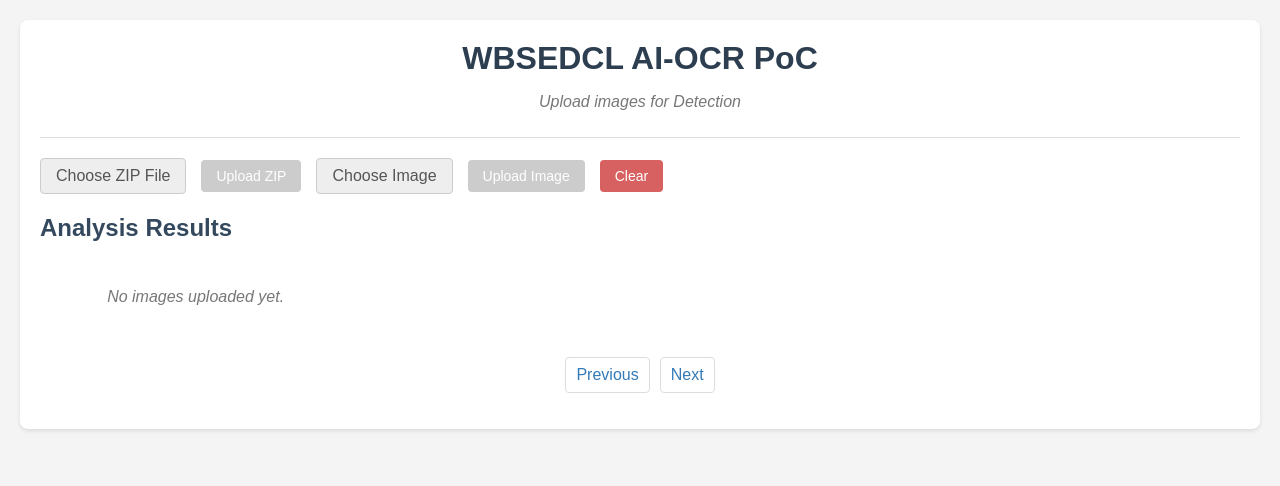
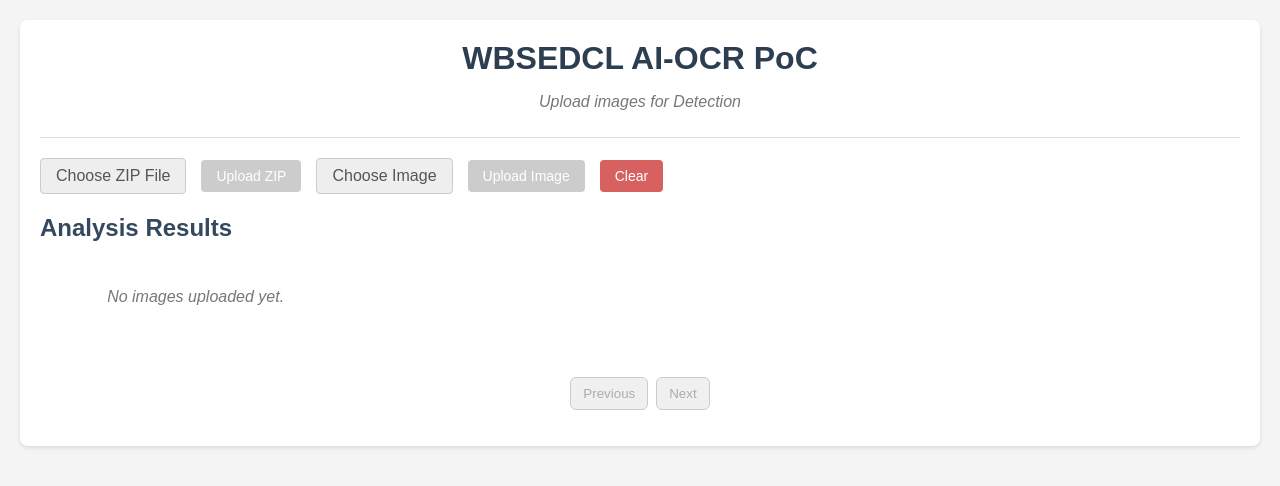
Before and after one commit to Payfinix-Kiran/ocr-readings-frontend, a React (Create React App) app: page / in a window 1280 px wide. Shown: the top 486 px of the page. Built offline with nearby package versions, Linux system fonts and the light colour scheme.

Commit message:
added changes in uploadimages function

```diff
--- a/src/Dashboard.css
+++ b/src/Dashboard.css
@@ -175,7 +175,7 @@ html a[target="_blank"]:after {
 
 .image-grid {
   display: grid;
-  grid-template-columns: repeat(4, 1fr); /* 4 images per row */
+  grid-template-columns: repeat(auto-fill, minmax(250px, 1fr)); /* 4 images per row */
   gap: 15px;
   padding: 15px;
 }
--- a/src/components/AdminDashboard.js
+++ b/src/components/AdminDashboard.js
@@ -21,6 +21,10 @@ export default function Dashboard() {
     // Update totalPages whenever images changes
     setTotalPages(Math.ceil(images.length / imagesPerPage));
   }, [images, imagesPerPage]);
+
+  useEffect(() => {
+    window.scrollTo({ top: 0, behavior: "smooth" });
+  }, [currentPage]);
 
   const handleFileChange = (event) => {
     setFile(event.target.files[0]);
@@ -51,43 +55,52 @@ export default function Dashboard() {
 
       setTotalImages(imageFiles.length);
 
-      // Split into chunks of 12
       const chunkSize = 12;
       const chunks = [];
       for (let i = 0; i < imageFiles.length; i += chunkSize) {
         chunks.push(imageFiles.slice(i, i + chunkSize));
       }
 
-      // Upload each mini-ZIP chunk
-      for (let chunkIndex = 0; chunkIndex < chunks.length; chunkIndex++) {
-        const chunk = chunks[chunkIndex];
+      // Function to upload a single chunk zip
+      const uploadChunk = async (chunk, index) => {
+        const chunkZip = new JSZip();
 
-        const chunkZip = new JSZip();
-        chunk.forEach((entry) => {
-          chunkZip.file(entry.name, entry.async("blob"));
-        });
+        // Load all files into this chunk zip
+        await Promise.all(
+          chunk.map(async (entry) => {
+            const blob = await entry.async("blob");
+            chunkZip.file(entry.name, blob);
+          })
+        );
 
         const blobContent = await chunkZip.generateAsync({ type: "blob" });
         const chunkFormData = new FormData();
-        const chunkFileName = `chunk_${chunkIndex + 1}.zip`;
+        const chunkFileName = `chunk_${index + 1}.zip`;
+
         chunkFormData.append(
           "file",
           new File([blobContent], chunkFileName, { type: "application/zip" })
         );
 
+        try {
           const response = await uploadImages(chunkFormData, "upload-images");
-        const chunkResults = (await response?.data?.results) || [];
+          const chunkResults = response?.data?.results || [];
+          setImages((prev) => [...prev, ...chunkResults]);
+          setProcessedCount((prev) => prev + chunk.length);
+        } catch (error) {
+          console.error(`Error uploading chunk ${index + 1}:`, error);
+        }
+      };
 
-        setImages((prev) => [...prev, ...chunkResults]);
-        setProcessedCount((prev) => prev + chunk.length); // Append results
-      }
+      // Upload all chunks in parallel
+      await Promise.allSettled(
+        chunks.map((chunk, index) => uploadChunk(chunk, index))
+      );
     } catch (error) {
       console.error("Error uploading file:", error);
       alert("Upload failed. Please check your file and try again.");
     } finally {
       setLoading(false);
-      // setProcessedCount(0);
-      // setTotalImages(0);
       setFile(null);
     }
   };
@@ -150,39 +163,44 @@ export default function Dashboard() {
 
   const convertToExcelData = () => {
     const excelData = images.map((image) => {
+      const reading1 = image?.ocr_reading_result_1?.reading_1 || "";
+      const confidence1 = image?.ocr_reading_result_1?.confidence_1 || "";
+
+      const reading2 = image?.ocr_reading_result_2?.reading_2 || "";
+      const confidence2 = image?.ocr_reading_result_2?.confidence_2 || "";
+      const readingLabel = image?.ocr_reading_result_2?.label || "";
+
+      const isValidReading2 =
+        reading2 !== "NOT_FOUND" &&
+        reading2 !== reading1 &&
+        /^\d{1,8}$/.test(reading2);
+
       return {
-        "Image URL": image.image_url,
+        "Image URL": image?.image_url,
         "Serial Number Reading":
-          image.serial_number_result.reading === "NOT_FOUND"
+          image?.serial_number_result?.reading === "NOT_FOUND"
             ? ""
-            : image.serial_number_result.reading,
-        "Meter Reading 1":
-          image.ocr_reading_result_1.reading_1 === "NOT_FOUND"
+            : image?.serial_number_result?.reading || "",
+        "Meter Reading 1": reading1 === "NOT_FOUND" ? "" : reading1,
+        "Confidence Score 1":
+           formatConfidence(confidence1) === "N/A" ||  formatConfidence(confidence1) === "NOT_FOUND"
             ? ""
-            : image.ocr_reading_result_1.reading_1,
-        "Confidence Score 1":
-          image.ocr_reading_result_1.confidence_1 === "N/A"
-            ? ""
-            : image.ocr_reading_result_1.confidence_1,
-        "Meter Reading 2":
-          image.ocr_reading_result_2.reading_2 === "NOT_FOUND"
-            ? ""
-            : image.ocr_reading_result_2.reading_2,
+            :  formatConfidence(confidence1),
+        "Meter Reading 2": isValidReading2 ? reading2 : "",
         "Confidence Score 2":
-          image.ocr_reading_result_2.confidence_2 === "NOT_FOUND"
-            ? ""
-            : image.ocr_reading_result_2.confidence_2,
+          isValidReading2 &&
+          confidence2 !== "NOT_FOUND" &&
+          formatConfidence(confidence2) !== "N/A"
+            ? formatConfidence(confidence2)
+            : "",
         "Parameter Detected":
-          image.ocr_reading_result_2.label === "UNKNOWN" ||
-          image.ocr_reading_result_2.label === ""
-            ? ""
-            : image.ocr_reading_result_2.label,
-        "Spoof Confidence Score": image.spoof_result.confidence_score,
-        "Spoof Result": image.spoof_result.result,
-        "Spoof Reason": image.spoof_result.reason,
-        // Add more fields as needed
+          readingLabel === "UNKNOWN" || readingLabel === "" ? "" : readingLabel,
+        "Spoof Confidence Score": image?.spoof_result?.confidence_score || "",
+        "Spoof Result": image?.spoof_result?.result || "",
+        "Spoof Reason": image?.spoof_result?.reason || "",
       };
     });
+
     return excelData;
   };
 
@@ -283,16 +301,6 @@ export default function Dashboard() {
         )}
       </section>
 
-      {/* {loading && totalImages > 0 && (
-        <div className="modal">
-          <div className="modal-content">
-            <div className="modal-message">
-              Images are processing please wait...
-            </div>
-          </div>
-        </div>
-      )} */}
-
       {modalImage && (
         <div className="modal">
           <div className="modal-content">
@@ -330,76 +338,84 @@ export default function Dashboard() {
           ) : (
             currentImages.map((image) => (
               <div
-                key={image.image_url || "singleImage"}
+                key={image?.image_url || "singleImage"}
                 className="image-card"
               >
                 {" "}
                 {/* Dynamic Key */}
                 <img
-                  src={image.image_url}
+                  src={image?.image_url}
                   alt="Uploaded"
                   className="image-thumbnail"
                   onClick={() => setModalImage(image)}
                 />
+                {image?.ocr_reading_result_1 && image?.ocr_reading_result_2 && (
                   <div className="image-details">
-                  {/* Meter Reading */}
+                    {/* Meter Reading 1 */}
                     <p>
                       <span className="detail-label">Meter Reading 1:</span>{" "}
-                    {image.ocr_reading_result_1.reading_1 !== "NOT_FOUND" &&
+                      {image?.ocr_reading_result_1?.reading_1 !== "NOT_FOUND" &&
                       formatConfidence(
-                      image.ocr_reading_result_1.confidence_1
+                        image?.ocr_reading_result_1?.confidence_1
                       ) !== "N/A"
                         ? `${
-                          image.ocr_reading_result_1.reading_1
+                            image.ocr_reading_result_1?.reading_1
                           } (${formatConfidence(
-                          image.ocr_reading_result_1.confidence_1
+                            image.ocr_reading_result_1?.confidence_1
                           )})`
                         : ""}
                     </p>
 
+                    {/* Meter Reading 2 */}
                     <p>
                       <span className="detail-label">Meter Reading 2:</span>{" "}
-                    {image.ocr_reading_result_2.reading_2 !== "NOT_FOUND" &&
+                      {image?.ocr_reading_result_2?.reading_2 !== "NOT_FOUND" &&
+                      image?.ocr_reading_result_2?.reading_2 !==
+                        image?.ocr_reading_result_1?.reading_1 &&
+                      image?.ocr_reading_result_2?.reading_2?.length <= 8 &&
                       formatConfidence(
-                      image.ocr_reading_result_2.confidence_2
+                        image?.ocr_reading_result_2?.confidence_2
                       ) !== "N/A"
                         ? `${
-                          image.ocr_reading_result_2.reading_2
+                            image?.ocr_reading_result_2?.reading_2
                           } (${formatConfidence(
-                          image.ocr_reading_result_2.confidence_2
+                            image?.ocr_reading_result_2?.confidence_2
                           )})`
                         : ""}
                     </p>
 
-                  {/* Meter Serial Number */}
+                    {/* Parameter */}
                     <p>
                       <span className="detail-label">Parameter:</span>{" "}
-                    {image.ocr_reading_result_2.label !== "UNKNOWN"
-                      ? image.ocr_reading_result_2.label
-                      : ""}
-                  </p>
-                  <p>
-                    <span className="detail-label">Meter Serial:</span>{" "}
-                    {image.serial_number_result.reading !== "NOT_FOUND"
-                      ? image.serial_number_result.reading
+                      {image?.ocr_reading_result_2?.label !== "UNKNOWN"
+                        ? image?.ocr_reading_result_2?.label
                         : ""}
                     </p>
 
-                  {/* Is Image a Spoof */}
+                    {/* Meter Serial */}
+                    <p>
+                      <span className="detail-label">Meter Serial:</span>{" "}
+                      {image?.serial_number_result?.reading !== "NOT_FOUND"
+                        ? image?.serial_number_result?.reading
+                        : ""}
+                    </p>
+
+                    {/* Spoof Detection */}
                     <p>
                       <span className="detail-label">Is Image a Spoof:</span>{" "}
-                    {image.spoof_result.result === "Spoofed"
+                      {image?.spoof_result?.result === "Spoofed"
                         ? `Yes (${image.spoof_result.confidence_score}%)`
-                      : `No (${image.spoof_result.confidence_score}%)`}
+                        : `No (${image?.spoof_result?.confidence_score}%)`}
                     </p>
                   </div>
+                )}
               </div>
             ))
           )}
         </div>
         <Pagination
           imagesPerPage={imagesPerPage}
-          totalImages={images.length}
+          totalImages={images?.length}
           paginate={paginate}
           currentPage={currentPage}
           totalPages={totalPages} // Pass totalPages
@@ -422,46 +438,121 @@ const Pagination = ({
   currentPage,
   totalPages,
 }) => {
-  const pageNumbers = [];
+  const getPageNumbers = () => {
+    const maxVisible = 5;
+    const pages = [];
 
-  for (let i = 1; i <= Math.ceil(totalImages / imagesPerPage); i++) {
-    pageNumbers.push(i);
+    if (totalPages <= maxVisible) {
+      for (let i = 1; i <= totalPages; i++) pages.push(i);
+    } else {
+      if (currentPage <= 3) {
+        pages.push(1, 2, 3, 4, '...', totalPages);
+      } else if (currentPage >= totalPages - 2) {
+        pages.push(
+          1,
+          '...',
+          totalPages - 3,
+          totalPages - 2,
+          totalPages - 1,
+          totalPages
+        );
+      } else {
+        pages.push(
+          1,
+          '...',
+          currentPage - 1,
+          currentPage,
+          currentPage + 1,
+          '...',
+          totalPages
+        );
+      }
     }
 
+    return pages;
+  };
+
+  const pageNumbers = getPageNumbers();
+
   return (
-    <nav>
-      <ul className="pagination">
-        <li className="page-item">
-          <a
-            onClick={() =>
-              paginate(currentPage > 1 ? currentPage - 1 : currentPage)
-            }
-            href="#"
+    <nav className="pagination-container" style={{ marginTop: "20px", textAlign: "center" }}>
+      <ul className="pagination" style={{ display: "inline-flex", listStyle: "none", padding: 0 }}>
+        {/* Previous */}
+        <li
+          className={`page-item ${currentPage === 1 ? "disabled" : ""}`}
+          style={{ margin: "0 4px" }}
+        >
+          <button
+            onClick={() => paginate(currentPage > 1 ? currentPage - 1 : 1)}
             className="page-link"
+            style={{
+              padding: "8px 12px",
+              borderRadius: "6px",
+              border: "1px solid #ccc",
+              backgroundColor: "#f0f0f0",
+              cursor: currentPage === 1 ? "not-allowed" : "pointer",
+            }}
+            disabled={currentPage === 1}
           >
             Previous
-          </a>
+          </button>
         </li>
-        {pageNumbers.map((number) => (
+
+        {/* Page Numbers */}
+        {pageNumbers.map((number, index) =>
+          number === "..." ? (
+            <li key={`ellipsis-${index}`} className="page-item" style={{ margin: "0 4px" }}>
+              <span className="page-link" style={{ padding: "8px 12px" }}>...</span>
+            </li>
+          ) : (
             <li
               key={number}
               className={`page-item ${currentPage === number ? "active" : ""}`}
+              style={{ margin: "0 4px" }}
             >
-            <a onClick={() => paginate(number)} href="#" className="page-link">
+              <button
+                onClick={() => paginate(number)}
+                className="page-link"
+                style={{
+                  padding: "8px 12px",
+                  borderRadius: "6px",
+                  border: "1px solid #ccc",
+                  backgroundColor: currentPage === number ? "#007bff" : "#fff",
+                  color: currentPage === number ? "#fff" : "#333",
+                  fontWeight: currentPage === number ? "bold" : "normal",
+                  cursor: "pointer",
+                }}
+              >
                 {number}
-            </a>
+              </button>
             </li>
-        ))}
-        <li className="page-item">
-          <a
+          )
+        )}
+
+        {/* Next */}
+        <li
+          className={`page-item ${currentPage === totalPages || totalPages === 0 ? "disabled" : ""}`}
+          style={{ margin: "0 4px" }}
+        >
+          <button
             onClick={() =>
-              paginate(currentPage < totalPages ? currentPage + 1 : currentPage)
+              paginate(currentPage < totalPages ? currentPage + 1 : totalPages)
             }
-            href="#"
             className="page-link"
+            style={{
+              padding: "8px 12px",
+              borderRadius: "6px",
+              border: "1px solid #ccc",
+              backgroundColor: "#f0f0f0",
+              cursor:
+                currentPage === totalPages || totalPages === 0
+                  ? "not-allowed"
+                  : "pointer",
+            }}
+            disabled={currentPage === totalPages || totalPages === 0}
           >
             Next
-          </a>
+          </button>
         </li>
       </ul>
     </nav>
```
Lines whose indentation alone changed are shown as unchanged.
